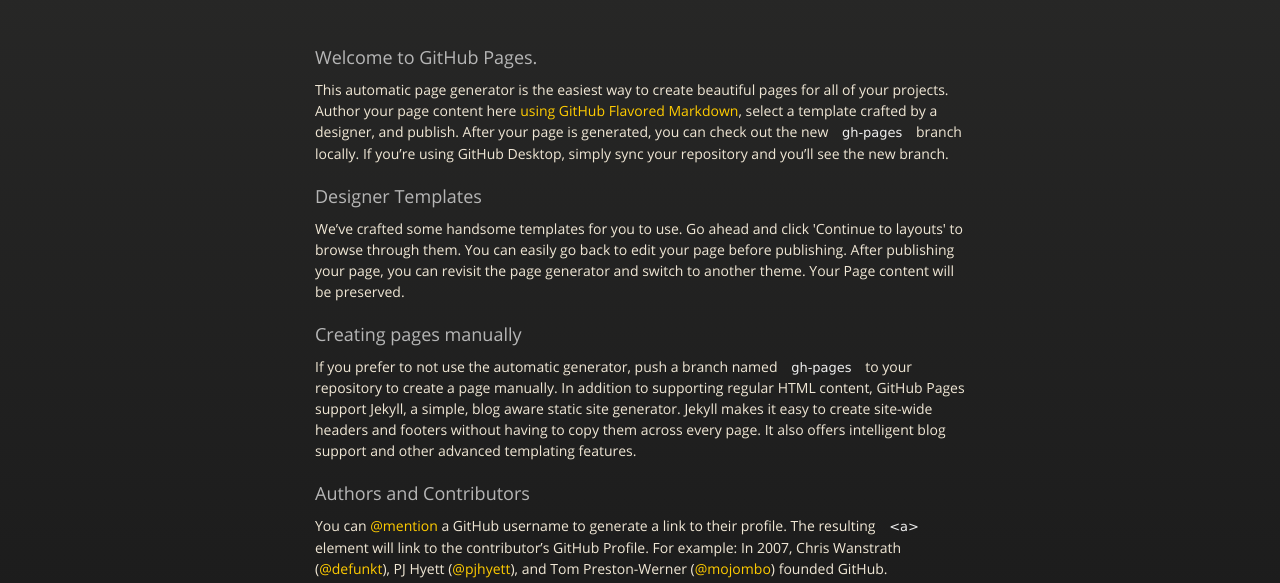
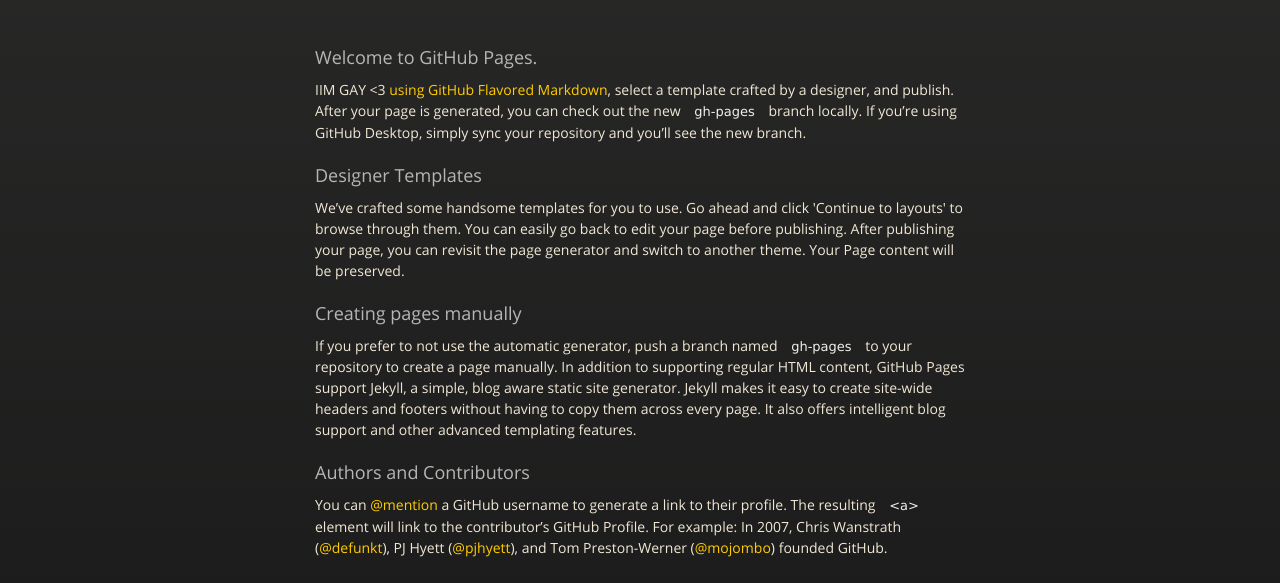
Before and after one commit to bori5g/bori5g.github.io, a plain HTML site: page index.html in a window 1280 px wide. Shown: the part 189-772 px from the top of the page. Drawn offline with nearby package versions, Linux system fonts and the light colour scheme.

Commit message:
Update index.html

```diff
--- a/index.html
+++ b/index.html
@@ -38,7 +38,7 @@
         <h3>
 <a id="welcome-to-github-pages" class="anchor" href="#welcome-to-github-pages" aria-hidden="true"><span aria-hidden="true" class="octicon octicon-link"></span></a>Welcome to GitHub Pages.</h3>
 
-<p>This automatic page generator is the easiest way to create beautiful pages for all of your projects. Author your page content here <a href="https://guides.github.com/features/mastering-markdown/">using GitHub Flavored Markdown</a>, select a template crafted by a designer, and publish. After your page is generated, you can check out the new <code>gh-pages</code> branch locally. If you’re using GitHub Desktop, simply sync your repository and you’ll see the new branch.</p>
+<p>IIM GAY <3 <a href="https://guides.github.com/features/mastering-markdown/">using GitHub Flavored Markdown</a>, select a template crafted by a designer, and publish. After your page is generated, you can check out the new <code>gh-pages</code> branch locally. If you’re using GitHub Desktop, simply sync your repository and you’ll see the new branch.</p>
 
 <h3>
 <a id="designer-templates" class="anchor" href="#designer-templates" aria-hidden="true"><span aria-hidden="true" class="octicon octicon-link"></span></a>Designer Templates</h3>
```
